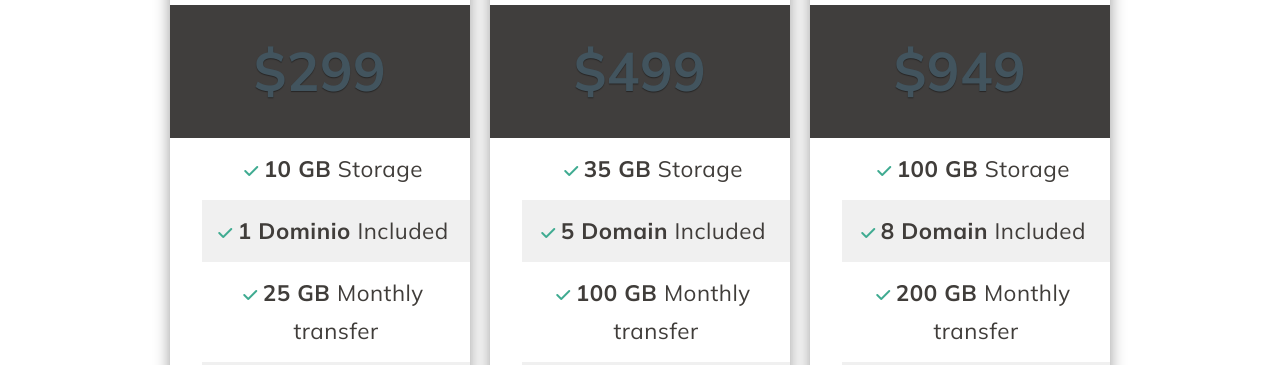
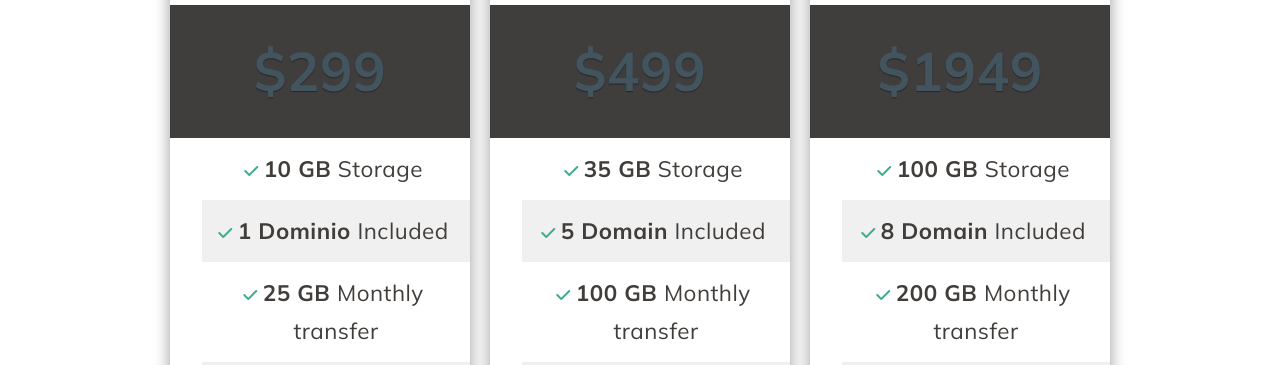
Before and after one commit to AnkitEleven/DigitalMarketing, a plain HTML site: page our-web-designing-packages.html in a window 1280 px wide. Shown: the part 732-1097 px from the top of the page. Drawn offline with nearby package versions, Linux system fonts and the light colour scheme; files whose address does not match are found by name.

Commit message:
Update our-web-designing-packages.html

```diff
--- a/our-web-designing-packages.html
+++ b/our-web-designing-packages.html
@@ -210,7 +210,7 @@
 
 		<div class="pricing-table">
 			<h3 class="pricing-title">Ultimate</h3>
-			<div class="price">$949<sup></sup></div>
+			<div class="price">$1949<sup></sup></div>
 			<!-- Lista de Caracteristicas / Propiedades -->
 			<ul class="table-list">
 				<li>100 GB <span>Storage</span></li>
```
